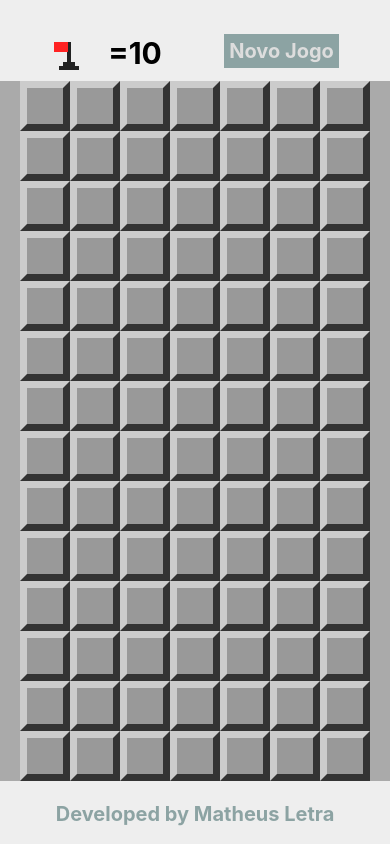
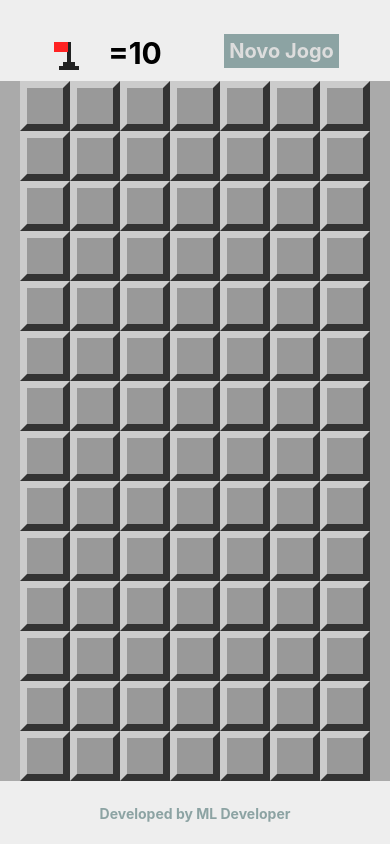
Before and after one commit to MatheusLetra/mines-rn, a React Native app: screen / in a window 390 px wide. Built offline with nearby package versions, Linux system fonts and the light colour scheme.

Commit message:
Correção Bugs

```diff
--- a/App.js
+++ b/App.js
@@ -60,6 +60,9 @@ export default class App extends Component {
   }
 
   onSelectField = (row, column) => {
+    const usedMines = this.minesAmount() - flagsUsed(this.state.board)
+
+    if (usedMines >= 1) {
       const board = cloneBoard(this.state.board)
       invertFlag(board, row, column)
       const won = wonGame(board)
@@ -68,6 +71,7 @@ export default class App extends Component {
         Alert.alert('Parabéns!','Você Venceu!')
       }
       this.setState({ board, won })
+    }
   }
 
   onLevelSelected = level => {
--- a/src/components/Footer.js
+++ b/src/components/Footer.js
@@ -6,7 +6,7 @@ export default props => {
     return(
         <View style={styles.container}>
             <Text style={styles.label}>
-                Developed by Matheus Letra
+                Developed by ML Developer
             </Text>
         </View>
     )
@@ -24,7 +24,7 @@ const styles = StyleSheet.create({
 
     },
     label : {
-        fontSize :20,
+        fontSize :14,
         color : '#8ca3a3',
         fontWeight : 'bold'
     }
--- a/src/functions.js
+++ b/src/functions.js
@@ -72,6 +72,11 @@ const openField  = (board, row, column) => {
 
     if (!field.opened){
         field.opened = true
+
+        if (field.flagged) {
+            field.flagged = !field.flagged
+        }
+
         if (field.mined){
             field.exploded = true
         } else if (safeNeighborhood(board,row,column)){
```
Lines whose indentation alone changed are shown as unchanged.
